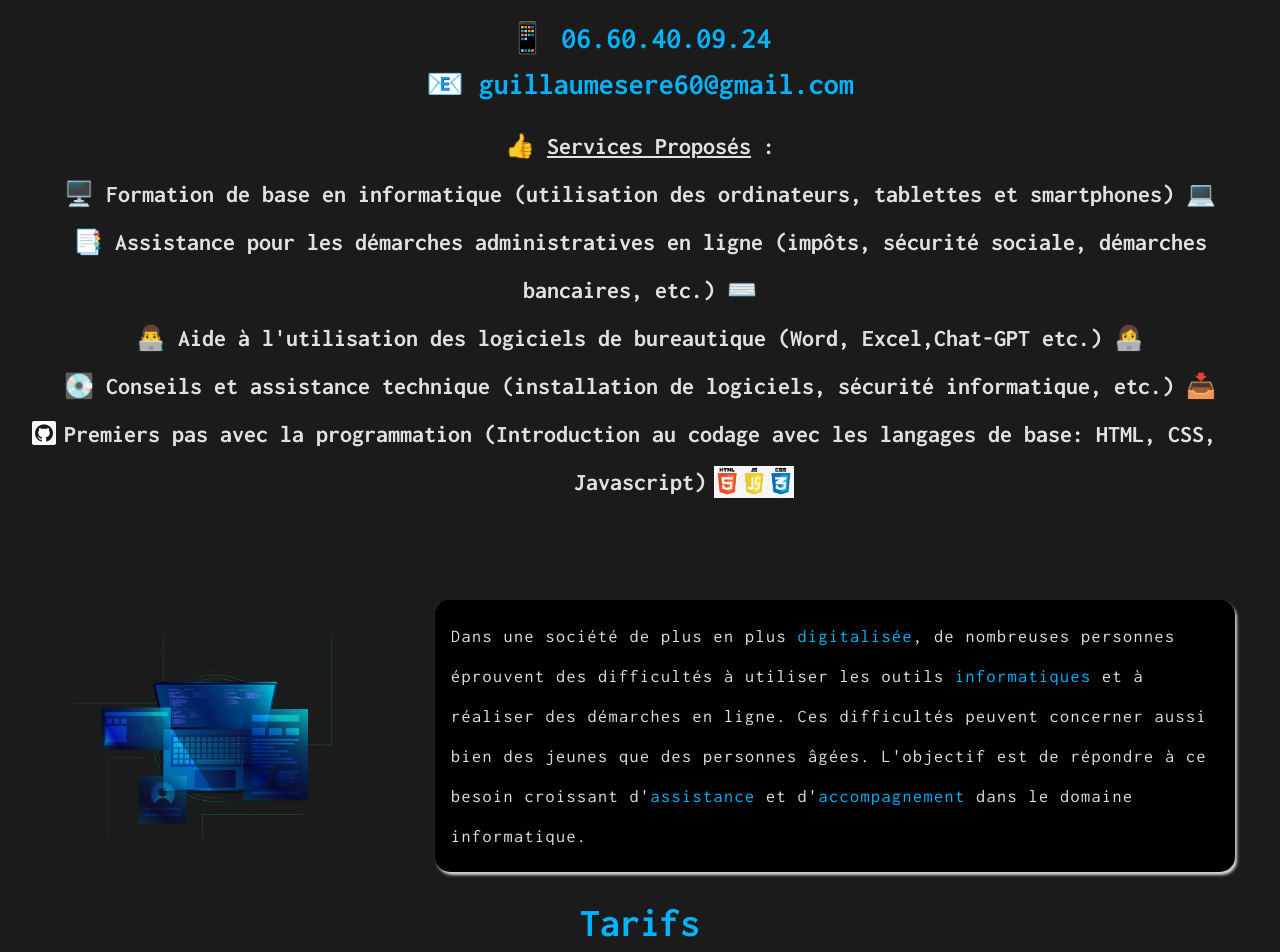
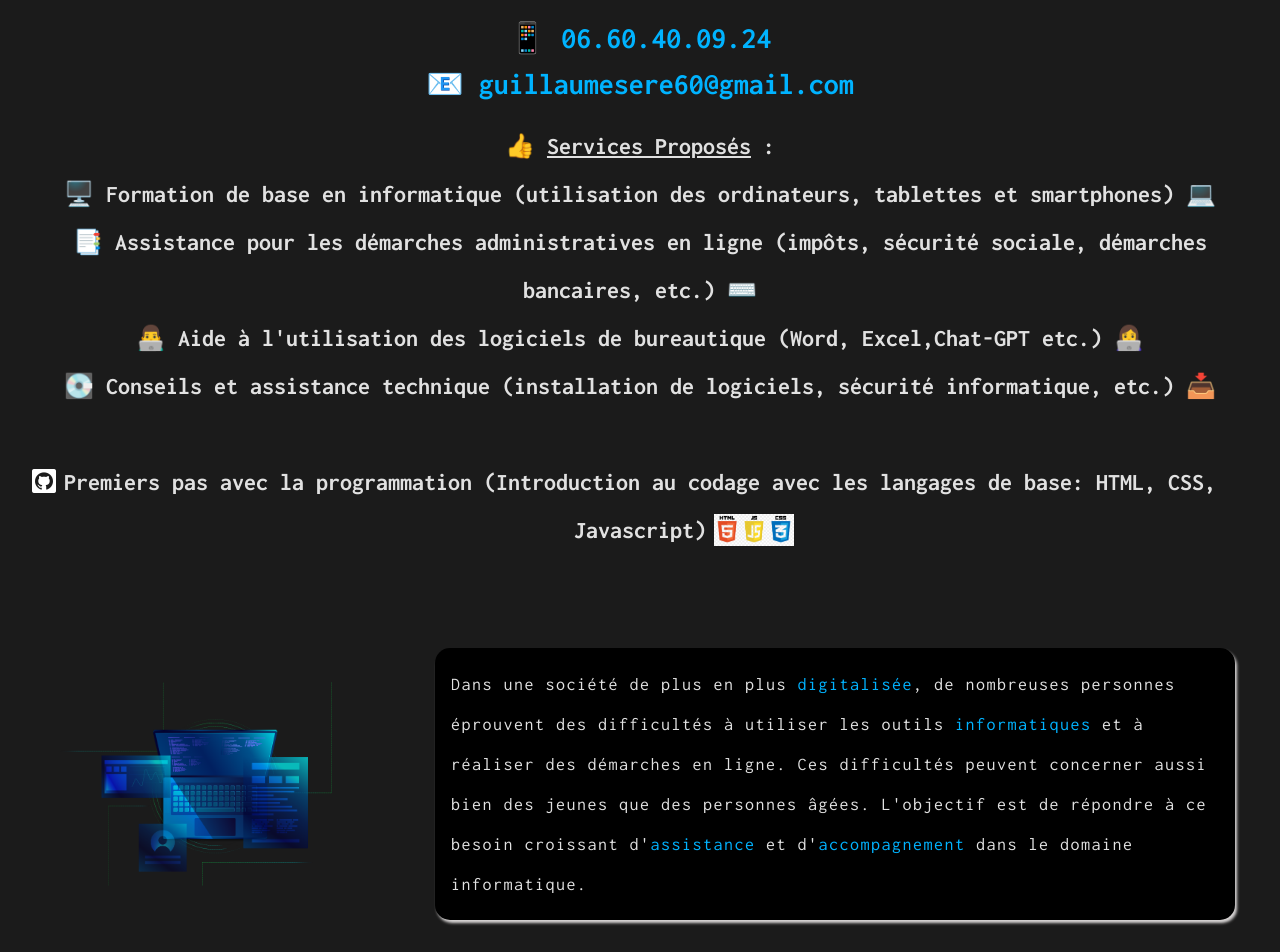
Before and after one commit to GuillaumeSere/guillaume-tech, a React (Create React App) app: page / in a window 1280 px wide. Shown: the part 220-1172 px from the top of the page. Built offline with nearby package versions, Linux system fonts and the light colour scheme.

Commit message:
retsucturing

```diff
--- a/src/components/Home.jsx
+++ b/src/components/Home.jsx
@@ -16,10 +16,10 @@ const Home = () => {
                 </Player>
             </div>
             <div className="info">
-                Dans une société de plus en plus <span>digitalisée</span>, de nombreuses personnes éprouvent des difficultés à
+               <p> Dans une société de plus en plus <span>digitalisée</span>, de nombreuses personnes éprouvent des difficultés à
                 utiliser les outils <span>informatiques</span> et à réaliser des démarches en ligne. Ces difficultés peuvent
                 concerner aussi bien des jeunes que des personnes âgées. L'objectif est de répondre à ce
-                besoin croissant d'<span>assistance</span> et d'<span>accompagnement</span> dans le domaine informatique.
+                besoin croissant d'<span>assistance</span> et d'<span>accompagnement</span> dans le domaine informatique.</p>
             </div>
         </div>
     )
--- a/src/components/Service.jsx
+++ b/src/components/Service.jsx
@@ -11,11 +11,11 @@ const Service = () => {
             <span className='number'>📱 06.60.40.09.24</span>
             <span className='number'><a className='link' href="mailto:guillaumesere60@gmail.com" target="_blank" rel="noreferrer">📧 guillaumesere60@gmail.com</a></span>
             <h2>👍 <u>Services Proposés</u> :<br/>
-            🖥️ Formation de base en informatique (utilisation des ordinateurs, tablettes et smartphones) 💻<br/>
+           <p> 🖥️ Formation de base en informatique (utilisation des ordinateurs, tablettes et smartphones) 💻<br/>
             📑 Assistance pour les démarches administratives en ligne (impôts, sécurité sociale, démarches
                 bancaires, etc.) ⌨️<br/>
                 👨‍💻 Aide à l'utilisation des logiciels de bureautique (Word, Excel,Chat-GPT etc.) 👩‍💻<br/>
-                💽 Conseils et assistance technique (installation de logiciels, sécurité informatique, etc.) 📥<br/>
+                💽 Conseils et assistance technique (installation de logiciels, sécurité informatique, etc.) 📥</p><br/>
                <img className='github' src={github} alt="github" /> Premiers pas avec la programmation (Introduction au codage avec les langages de base: HTML, CSS, Javascript) <img className='langages' src={langages} alt="langages html, css, javascript" />
                 </h2>
             </div>
```
